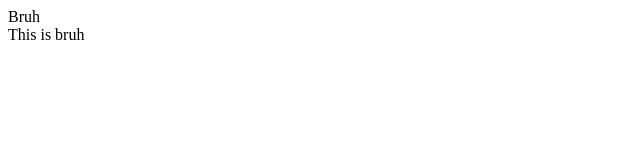
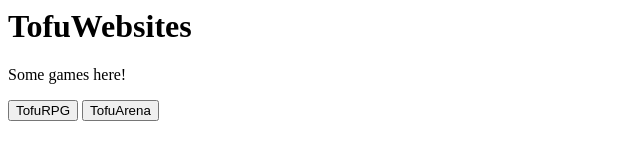
Before and after one commit to Hjkt5/TofuWebsite.com, a plain HTML site: page index.html in a window 1280 px wide. Shown: the whole page, without its empty margins (0-640 px from the left). Drawn offline with Linux system fonts and the light colour scheme.

Commit message:
Update index.html
Signed-off-by: Hjkt5 <98513803+Hjkt5@users.noreply.github.com>

```diff
--- a/index.html
+++ b/index.html
@@ -1,3 +1,9 @@
-<!DOCTYPE html>
-<body>Bruh</body>
-<Header>This is bruh</Header>
+
+<div>
+    <h1>TofuWebsites</h1>
+    <p>Some games here!</p>
+</div>
+
+<a href="games/tofurpg/TofuRPG.html"><button>TofuRPG</button></a>
+
+<button>TofuArena</button>
```
